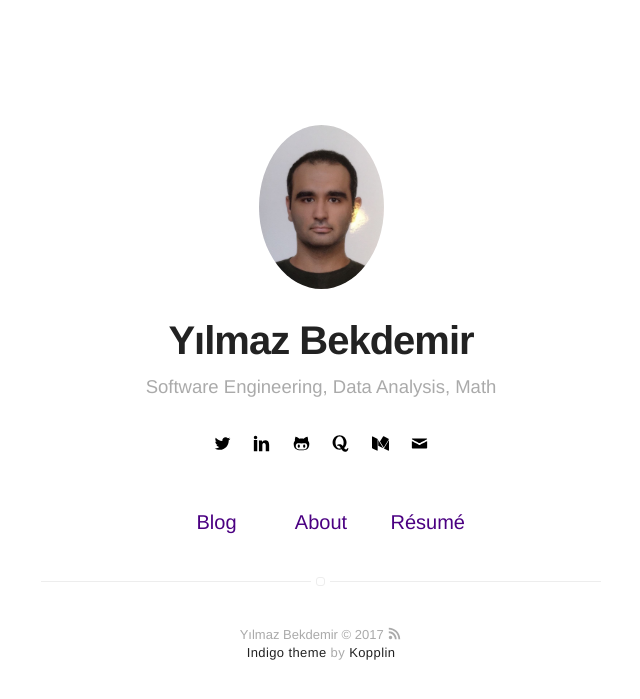
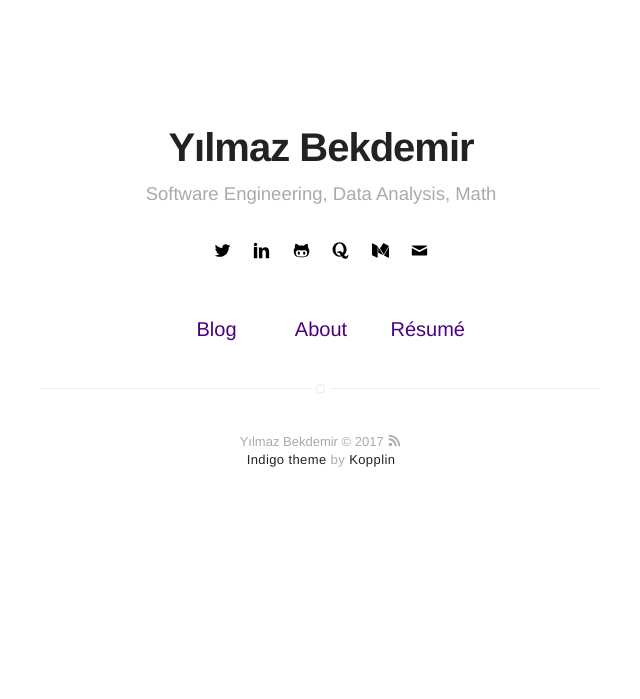
Before and after one commit to ybekdemir/ybekdemir.github.io, a Jekyll site: the page built from index.html, in a window 1280 px wide. Shown: the top 699 px of the page, without its empty margins (319-959 px from the left). Built offline with Jekyll 4.4.1, drawn with Linux system fonts in a browser that asks for light colours.

Commit message:
image deleted

```diff
--- a/_includes/header.html
+++ b/_includes/header.html
@@ -18,9 +18,9 @@
 {% if showHeader == true %}
     <header class="header-home {% if site.animation %}animated{% endif %}">
         {% if site.about %}
-            <a class="link" href="{{ site.url }}/about">
+            <!--<a class="link" href="{{ site.url }}/about">
                 <img class="selfie" alt="{{ site.name }}" src="{% if site.external-image %}{{ site.picture }}{% else %}{{ site.url }}/{{ site.picture }}{% endif %}" />
-            </a>
+            </a>-->
         {% else %}
            <!-- <span class="link">
                 <img class="selfie" alt="{{ site.name }}" src="{% if site.external-image %}{{ site.picture }}{% else %}{{ site.url }}/{{ site.picture }}{% endif %}" />
```
